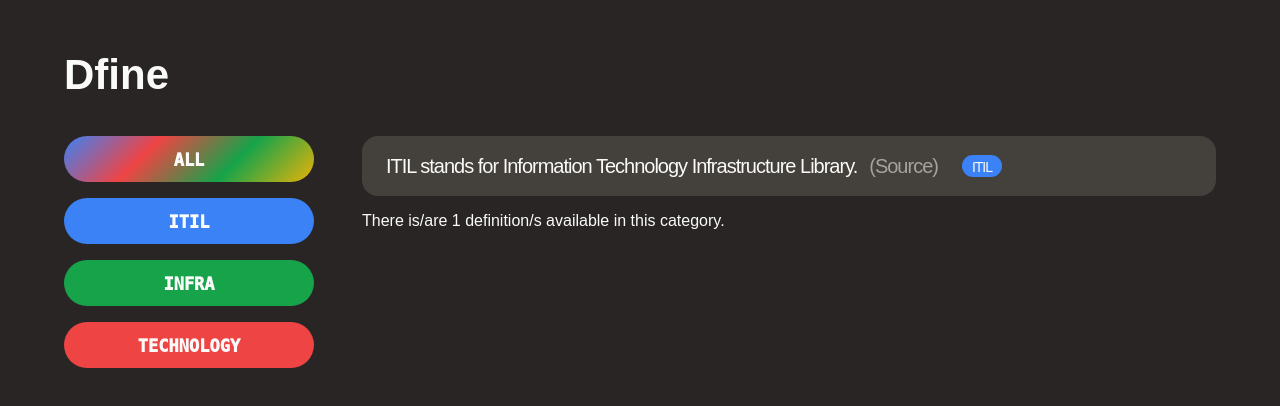
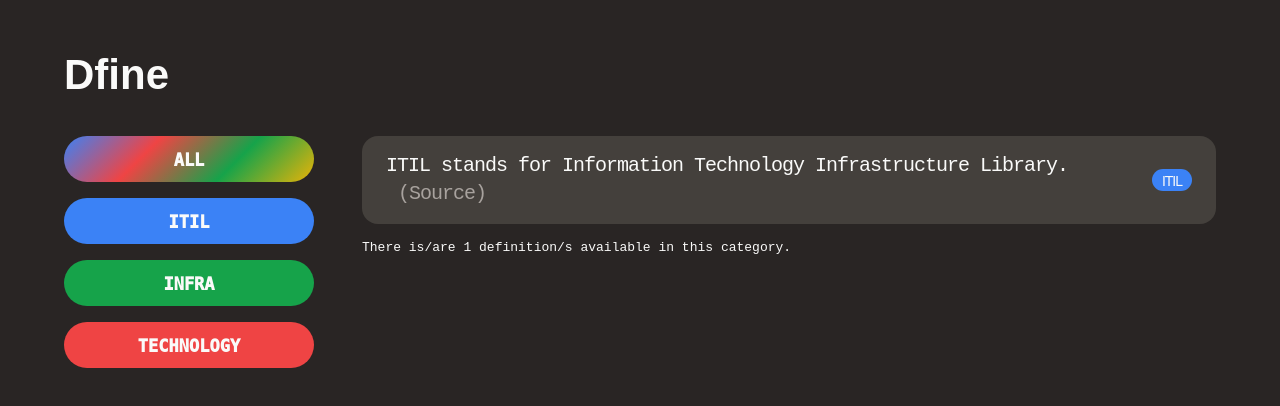
Before and after one commit to KulkarniSuraj/Dfine, a React (Create React App) app: page / in a window 1280 px wide. Shown: the top 406 px of the page. Built offline with nearby package versions, Linux system fonts and the light colour scheme.

Commit message:
removed unused styling

```diff
--- a/src/App.css
+++ b/src/App.css
@@ -7,20 +7,12 @@
 body {
     background-color: #292524;
     color: #fafaf9;
-    font-family: "Sono", sans-serif;
+    font-family: monospace;
     padding: 48px 64px 0px;
 }
 
 .hidden {
     display: none !important;
-}
-
-
-
-.disputed {
-    color: #ef4444;
-    font-weight: 600;
-    margin-right: 10px;
 }
 
 /* MAIN LAYOUT */
@@ -40,14 +32,8 @@ body {
 @media (max-width: 900px) {
     .main {
         grid-template-columns: 1fr;
-        /* Fixed in a video text overlay, to fix scrolling issue on small screens */
         height: auto;
     }
-}
-
-section {
-    overflow: scroll;
-    padding-bottom: 40px;
 }
 
 /* ELEMENTS */
@@ -84,8 +70,6 @@ section {
 ul {
     list-style: none;
 }
-
-
 
 .btn {
     border: none;
```
